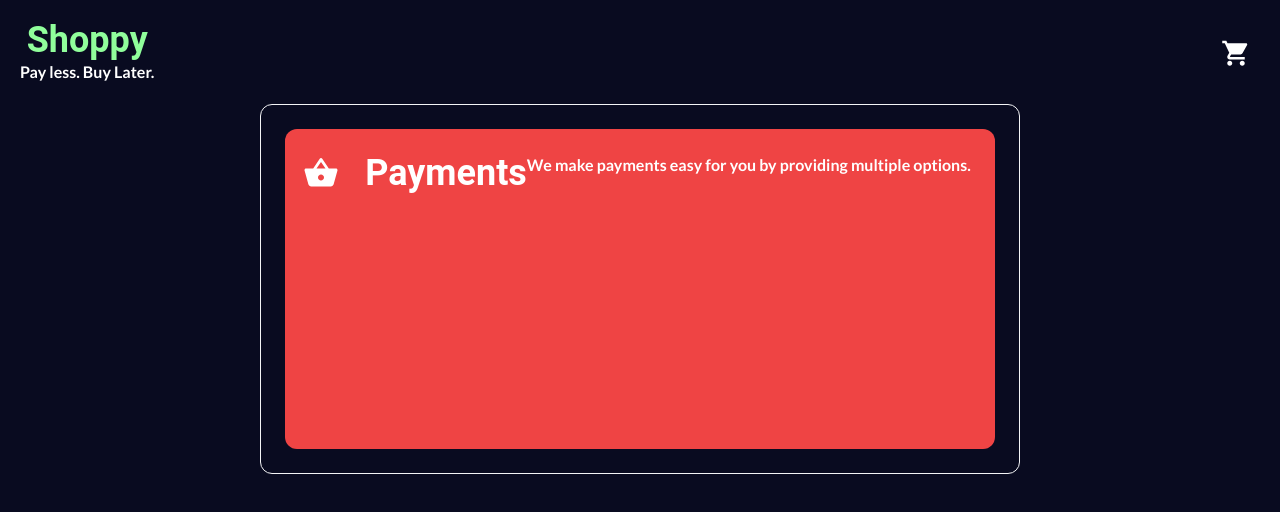
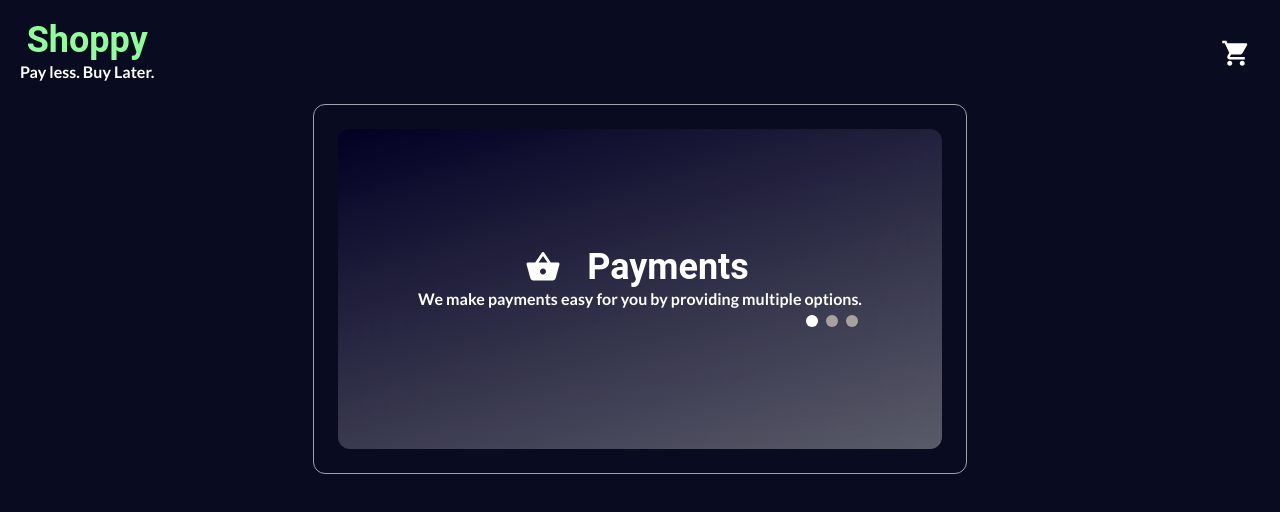
Before and after one commit to rchtect/eshop-react, a React (Vite) app: page / in a window 1280 px wide. Shown: the top 512 px of the page. Built offline with nearby package versions, Linux system fonts and the light colour scheme.

Commit message:
Finished carousel mockup

```diff
--- /dev/null
+++ b/src/maincontent/carousel.css
@@ -0,0 +1,5 @@
+.bgCarousel {
+    background: linear-gradient(163deg, rgba(2,0,36,1) 0%, rgba(255,255,255,0.33) 100%);
+    backdrop-filter: blur(50px);
+    /* Note: backdrop-filter has minimal browser support */
+}
--- a/src/maincontent/carousel.tsx
+++ b/src/maincontent/carousel.tsx
@@ -1,20 +1,20 @@
 import ShoppingBasketIcon from '@mui/icons-material/ShoppingBasket';
-
+import "./carousel.css"
 function Carousel() {
 return(
-    <div className="InfoCarousel flex justify-center items-center border-gray-100 border rounded-xl">
-        <div className="bgCarousel bg-red-500 rounded-xl w-160 h-80 p-6 m-6">
-            <div className="textCarousel flex flex-between">
+    <div className="infoCarousel flex justify-center items-center border-gray-400 border rounded-xl">
+        <div className="bgCarousel rounded-xl w-160 h-80 p-6 px-20 m-6 flex flex-col justify-center">
+            <div className="textCarousel">
             <div className="headerCarousel flex flex-row justify-center items-center">
                 <ShoppingBasketIcon className="scale-150"/>
                 <h2 className="pl-8 text-4xl font-bold">Payments</h2>
             </div>
             <p className="font-bold text-l">We make payments easy for you by providing multiple options.</p>
             </div>
-            <div className="CarouselDots">
-                <div className="dot"></div>
-                <div className="dot"></div>
-                <div className="dot"></div>
+            <div className="CarouselDots flex flex-row items-center justify-end">
+                <div className="dot w-3 h-3 bg-white rounded-full m-1"></div>
+                <div className="dot w-3 h-3 bg-stone-400 rounded-full m-1"></div>
+                <div className="dot w-3 h-3 bg-stone-400 rounded-full m-1"></div>
             </div>
         </div>
 </div>
```
